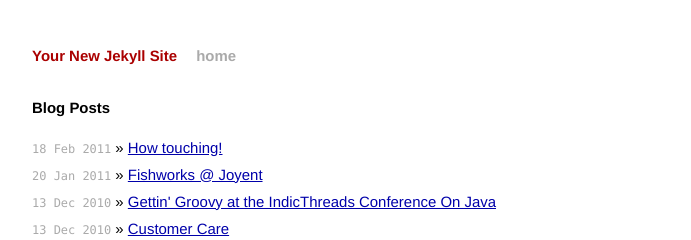
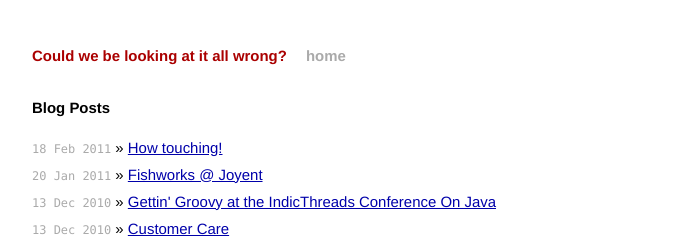
Before and after one commit to dexterous/ramblings, a Jekyll site: the page built from index.html, in a window 1280 px wide. Shown: the top 240 px of the page, without its empty margins (294-985 px from the left). Built offline with Jekyll 4.4.1, drawn with Linux system fonts in a browser that asks for light colours; Markdown is read by kramdown in place of the engine named in the settings.

Commit message:
Update config; set blog name

```diff
--- a/_config.yml
+++ b/_config.yml
@@ -1,3 +1,3 @@
-name: Your New Jekyll Site
+name: Could we be looking at it all wrong?
 markdown: redcarpet
 pygments: true
```
